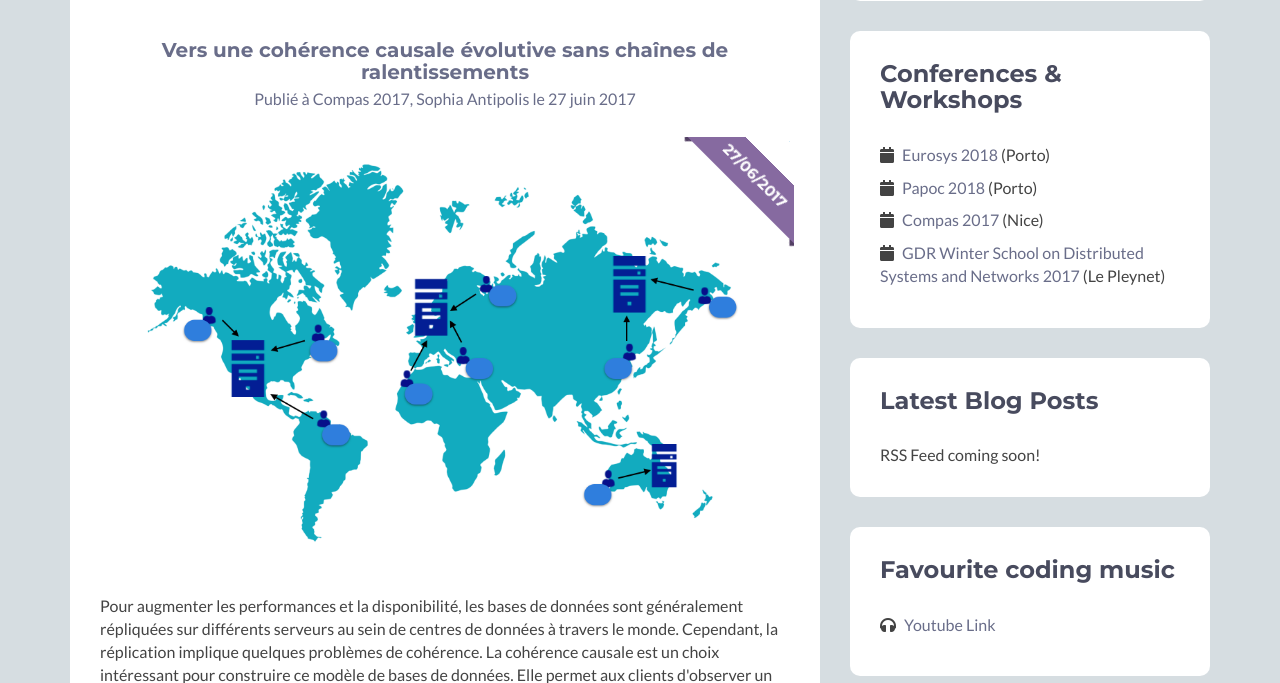
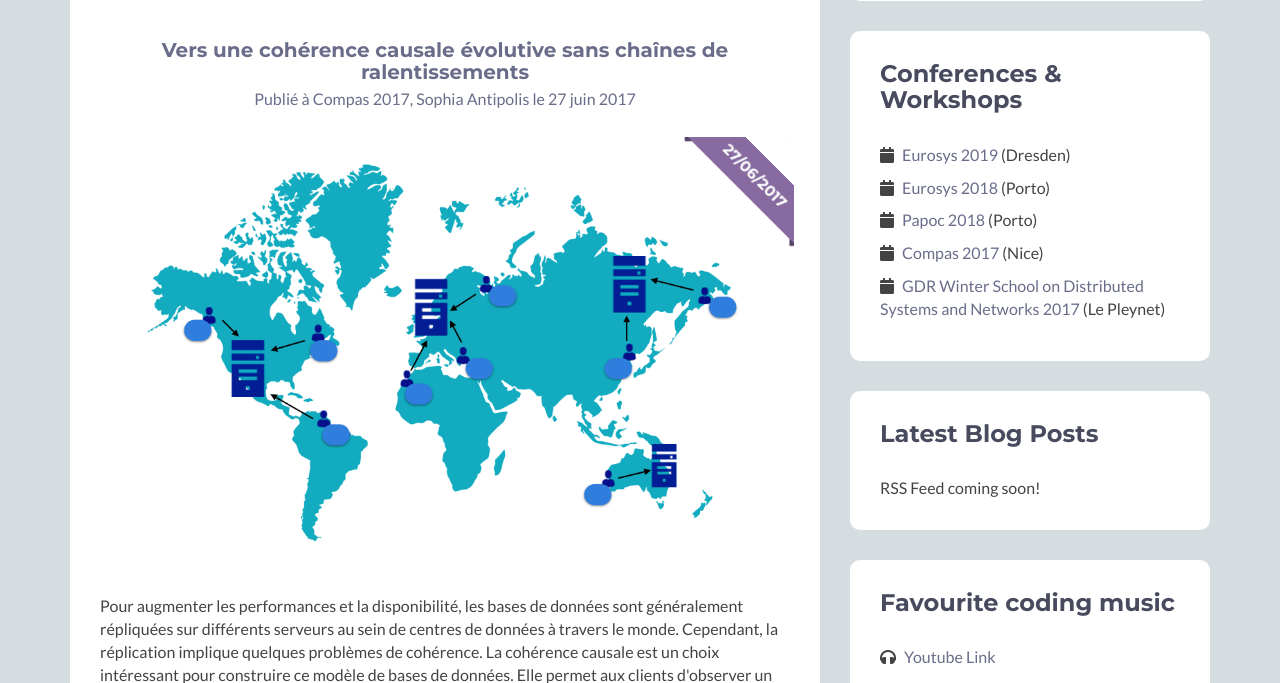
Before and after one commit to itoumlilt/toumlilt.com, a PHP site: page /index.php in a window 1280 px wide. Shown: the part 1648-2331 px from the top of the page. Run offline with PHP 8.4, Linux system fonts and the light colour scheme; a stand-in replaces the project's code that opens the database connection; some libraries are stand-ins or nearby versions.

Commit message:
add conf

```diff
--- a/src/global/secondary_layer.php
+++ b/src/global/secondary_layer.php
@@ -240,6 +240,7 @@ function HV_sl_conferences() {
             <h2 class="heading">Conferences & Workshops</h2>
             <div class="content">
                 <ul class="list-unstyled">
+                    <li><i class="fas fa-calendar"></i> <a href="https://http://eurosys2019.org/" target="_blank">Eurosys 2019</a> (Dresden)</li>
                     <li><i class="fas fa-calendar"></i> <a href="https://http://eurosys2018.org/" target="_blank">Eurosys 2018</a> (Porto)</li>
                     <li><i class="fas fa-calendar"></i> <a href="https://papoc-workshop.github.io/2018/">Papoc 2018</a> (Porto)</li>
                     <li><i class="fas fa-calendar"></i> <a href="http://compas2017.sciencesconf.org">Compas 2017</a> (Nice)</li>
```
